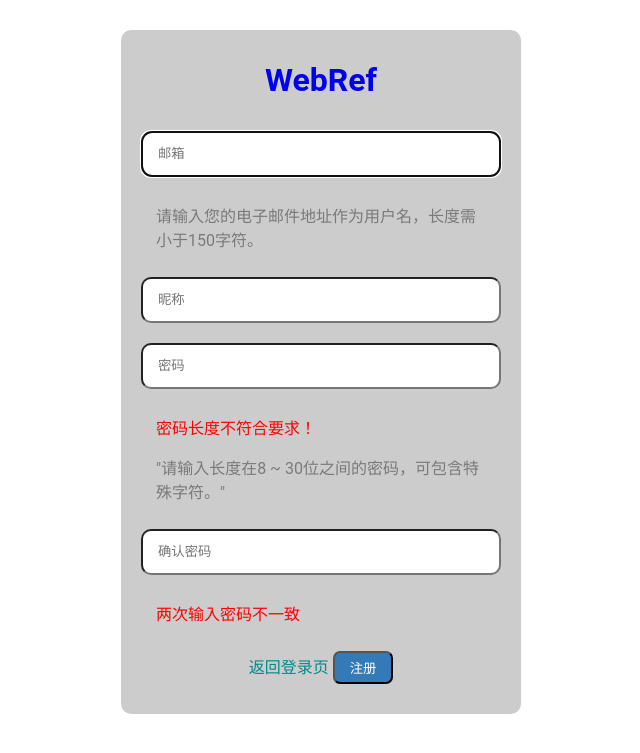
After one commit to XufengCh/WebRef_site, a Django app: page /user/register/ in a window 1280 px wide. The commit adds this page. Shown: the top 753 px of the page, without its empty margins (319-959 px from the left). Run offline with Django 3.2, Linux system fonts and the light colour scheme.

Commit message:
REGISTER 50%

```diff
--- a/WebRef_site/settings.py
+++ b/WebRef_site/settings.py
@@ -55,7 +55,7 @@ ROOT_URLCONF = 'WebRef_site.urls'
 TEMPLATES = [
     {
         'BACKEND': 'django.template.backends.django.DjangoTemplates',
-        'DIRS': [],
+        'DIRS': [os.path.join(BASE_DIR, 'templates')],
         'APP_DIRS': True,
         'OPTIONS': {
             'context_processors': [
@@ -119,7 +119,7 @@ USE_TZ = True
 # https://docs.djangoproject.com/en/2.2/howto/static-files/
 
 STATIC_URL = '/static/'
-
+STATICFILES_DIRS = [os.path.join(BASE_DIR, 'static')]
 
 # AUTH_USER_MODEL
 AUTH_USER_MODEL = 'user.User'
--- a/WebRef_site/urls.py
+++ b/WebRef_site/urls.py
@@ -14,8 +14,9 @@ Including another URLconf
     2. Add a URL to urlpatterns:  path('blog/', include('blog.urls'))
 """
 from django.contrib import admin
-from django.urls import path
+from django.urls import path, include
 
 urlpatterns = [
     path('admin/', admin.site.urls),
+    path('user/', include('user.urls')),
 ]
--- /dev/null
+++ b/static/user/scripts/register.js
@@ -0,0 +1,50 @@
+var registerForm = new Vue({
+    el : '#user-register',
+    data : {
+        username : '',
+        nickname : '',
+        password1 : '',
+        password2 : '',
+        usernameHelptext : "请输入您的电子邮件地址作为用户名，长度需小于150字符。",
+        passwordHelptext : "请输入长度在8 ~ 30位之间的密码，可包含特殊字符。",
+        usernameError : "该邮箱已被注册！",
+        password1Error : "密码长度不符合要求！",
+        password2Error : "两次输入密码不一致！",
+        //username_is_valid : true,
+        password1IsValid : true,
+        password2IsValid : true
+    },
+    method : {
+        formCheck : function(event){
+            if(this.username.length < 1){
+                event.preventDefault();
+                alert("邮箱不可为空");
+            }
+            if(this.nickname.length < 1){
+                event.preventDefault();
+                alert("昵称不可为空");
+            }
+            if(this.password1.length < 1){
+                event.preventDefault();
+                alert("密码不可为空");
+            }
+
+            //check password1
+            this.password1IsValid = this.password1.length >= 8 && this.password1.length <= 30;
+            if(!this.password1IsValid){
+                event.preventDefault();
+                return;
+            }
+
+            //check password2
+            this.password2IsValid = this.password1 === this.password2;
+            if(!this.password2IsValid){
+                event.preventDefault();
+                return;
+            }
+
+            //check username ---- submit
+            return true;
+        }
+    }
+})
--- a/user/static/user/styles/form.css
+++ b/static/user/styles/form.css
@@ -10,6 +10,20 @@
 .input-control {
   text-align: center;
   size: 25px;
+}
+
+.helptext {
+  size: 25px;
+  color: #7a7a7a;
+  text-align: left;
+  padding: 0 15px;
+}
+
+.error {
+  size: 25px;
+  color: red;
+  text-align: left;
+  padding: 0 15px;
 }
 
 body {
--- /dev/null
+++ b/templates/user/register.html
@@ -0,0 +1,46 @@
+<!DOCTYPE html>
+<html lang="en">
+
+<head>
+    <meta charset="UTF-8">
+
+    <title>Register...</title>
+
+    {% load static %}
+    <!--    CSS     -->
+    <link rel="stylesheet" type="text/css" href="{% static 'user/styles/form.css' %}">
+    <!--    Javascript  -->
+    <script src="{% static 'user/scripts/register.js' %}" async></script>
+
+    <!--    Vue.js  -->
+    <script src="https://cdn.jsdelivr.net/npm/vue@2.6.10/dist/vue.js"></script>
+</head>
+
+<body>
+    <div class="form-window">
+        <a href="./index.html">
+            <h1>WebRef</h1>
+        </a>
+        <form id="user-register" @submit="formCheck" action="{% url 'user:register' %}" method="POST">
+            {% csrf_token %}
+            <div class="input-control">
+                <input type="email" id="email-to-register" name="username" placeholder="邮箱" autofocus v-model="username">
+                <!-- <p class="error" v-if="!username_is_valid"> {{ username_error }} </p> -->
+                {% ifequal username_is_valid False%}
+                <p class="error" > 该邮箱已被注册！ </p>
+                {% endifequal %}
+                <p class="helptext">请输入您的电子邮件地址作为用户名，长度需小于150字符。</p>
+                <input type="text" id="nickname" name="nickname" placeholder="昵称" v-model="nickname">
+                <input type="password" id="password1" name="password1" placeholder="密码" v-model="password1">
+                <p class="error" v-if="!password1IsValid"> 密码长度不符合要求！ </p>
+                <p class="helptext">"请输入长度在8 ~ 30位之间的密码，可包含特殊字符。"</p>
+                <input type="password" id="password2" name="password2" placeholder="确认密码" v-model="password2">
+                <p class="error" v-if="!password2IsValid"> 两次输入密码不一致 </p>
+                <a href="./login.html">返回登录页</a>
+                <button type="submit">注册</button>
+            </div>
+        </form>
+    </div>
+</body>
+
+</html>
--- /dev/null
+++ b/user/urls.py
@@ -0,0 +1,9 @@
+"""user APP URL Configration
+"""
+from django.urls import path
+from . import views
+
+app_name = 'user'
+urlpatterns = [
+    path('register/', views.register, name='register'),
+]
--- a/user/views.py
+++ b/user/views.py
@@ -1,3 +1,18 @@
-from django.shortcuts import render
+from django.shortcuts import render, redirect
+from django.http import HttpRequest
+from .forms import RegisterForm
 
 # Create your views here.
+def register(request):
+    user_is_valid = True
+
+    if request.method == 'POST':
+        form = RegisterForm(request.POST)
+
+        if form.is_valid():
+            form.save()
+            return redirect('login/')
+        else:
+            user_is_valid = False
+
+    return render(request, 'user/register.html', context={'user_is_valid': user_is_valid})
```
Also changed, not shown: user/forms.py (added, +9 -0 lines), user/templates/user/register.html (deleted, +0 -38 lines), user/static/user/scripts/register.js (deleted).
